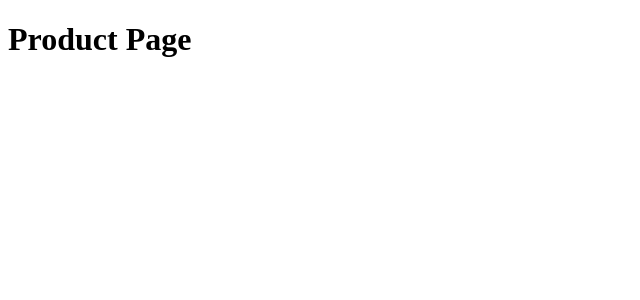
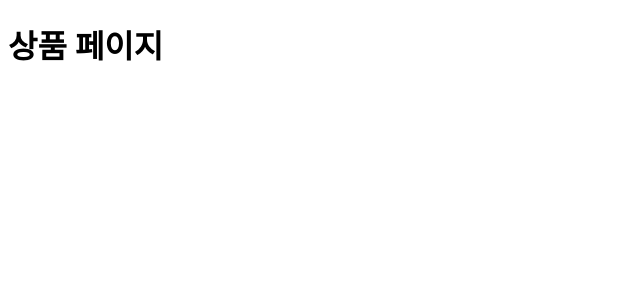
Before and after one commit to meloning/learn-nuxt, a Nuxt app: page /product in a window 1280 px wide. Shown: the top 300 px of the page, without its empty margins (0-640 px from the left). Built offline with nearby package versions, Linux system fonts and the light colour scheme.

Commit message:
상품 페이지 추가

```diff
--- a/pages/product/index.vue
+++ b/pages/product/index.vue
@@ -1,7 +1,5 @@
 <template>
-    <div>
-        <h1>Product Page</h1>
-    </div>
+  <h1>상품 페이지</h1>
 </template>
 
 <script>
```
